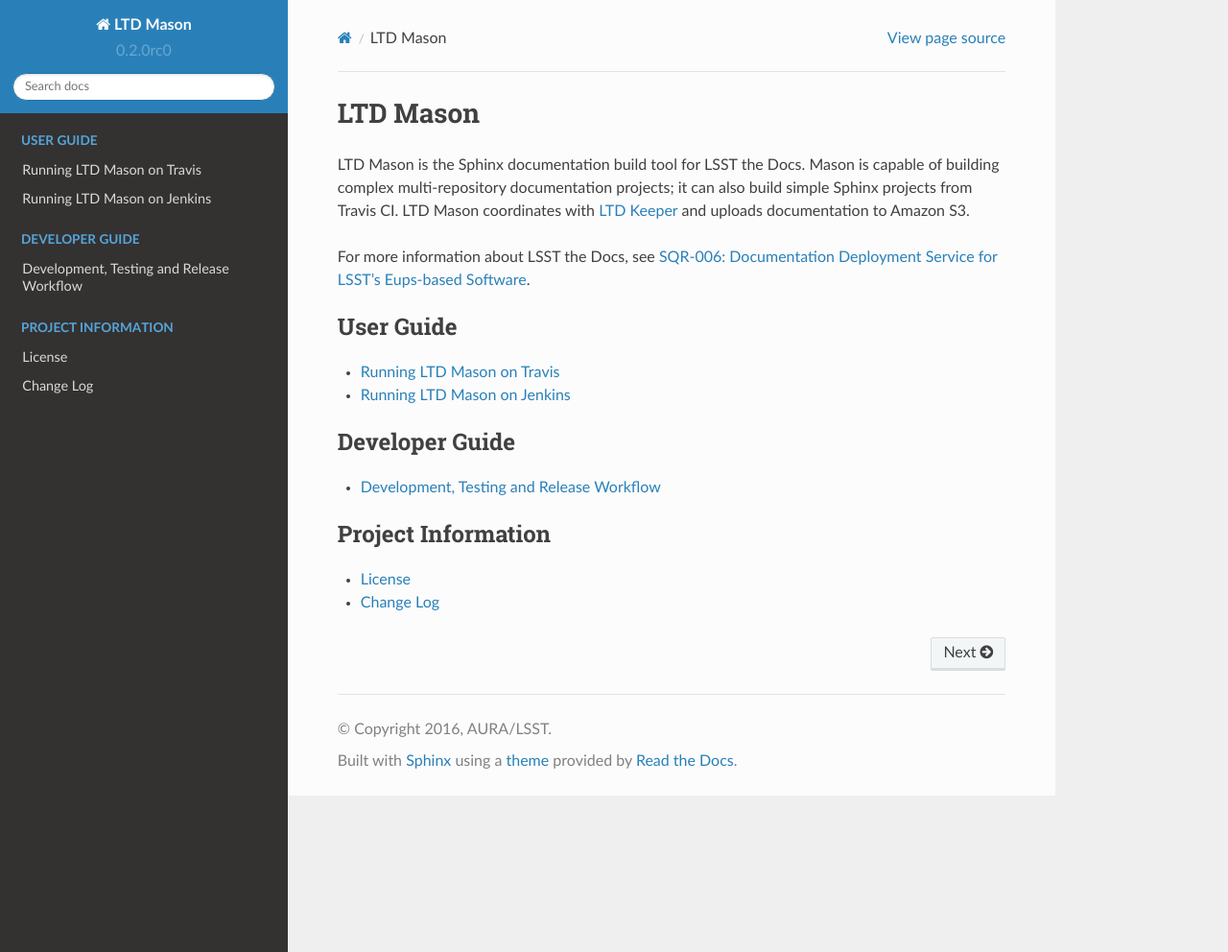
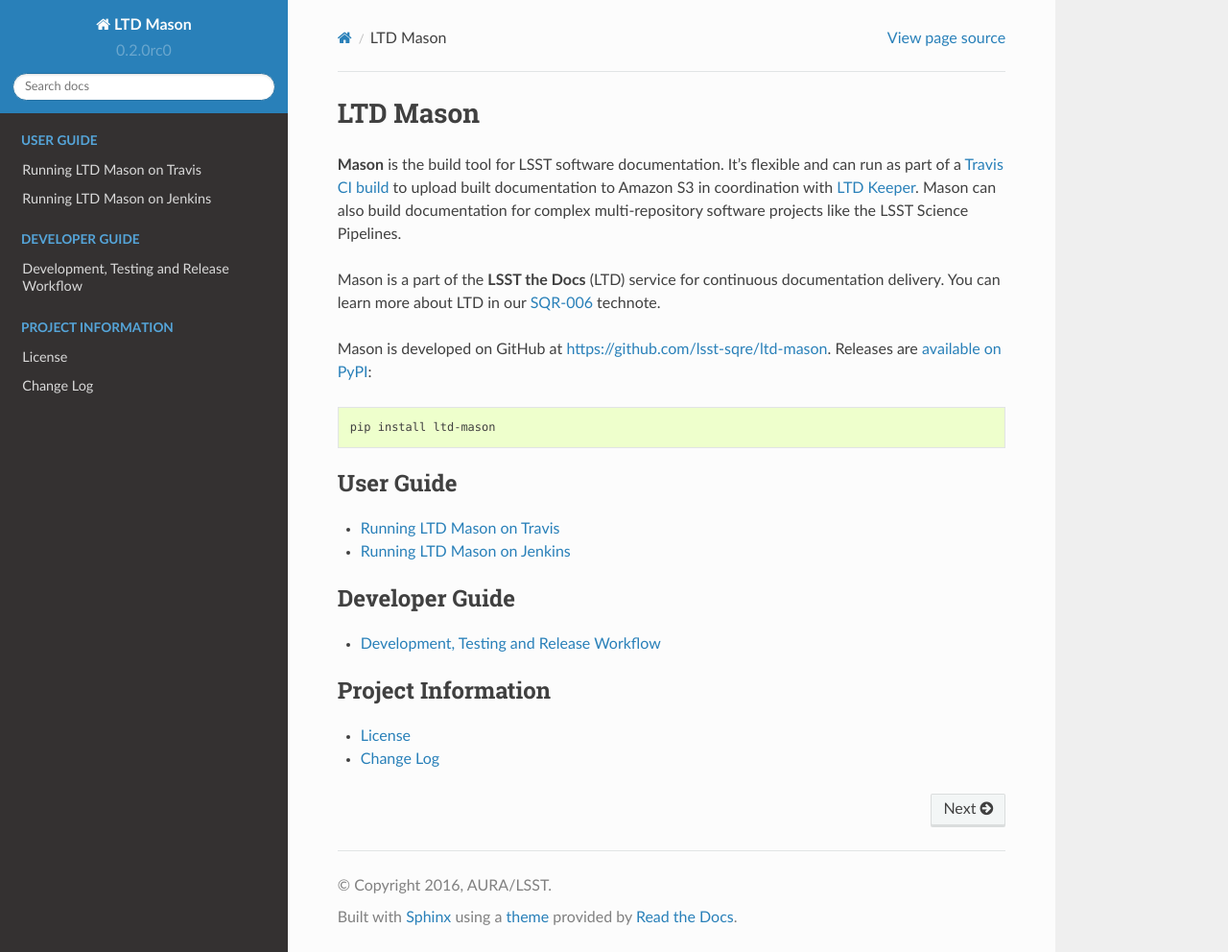
Before and after one commit to lsst-sqre/ltd-mason, a Sphinx documentation site: the page built from docs/index.rst, in a window 1280 px wide and 992 px high. Shown: the whole window at 96% size. Built offline with Sphinx 7.4.7 and the Read the Docs theme 2.0.0, drawn with Linux system fonts in a browser that asks for light colours; the version number is read from the project's files by our own code.

Commit message:
Simplify README to defer to doc site
- Move content from README
- Add PyPI badge to README
- Add Pip installation information to doc index page
- Mention GitHub repo url on doc site

```diff
--- a/docs/index.rst
+++ b/docs/index.rst
@@ -2,11 +2,19 @@
 LTD Mason
 #########
 
-LTD Mason is the Sphinx documentation build tool for LSST the Docs.
-Mason is capable of building complex multi-repository documentation projects; it can also build simple Sphinx projects from Travis CI.
-LTD Mason coordinates with `LTD Keeper <http://ltd-keeper.lsst.io>`_ and uploads documentation to Amazon S3.
+**Mason** is the build tool for LSST software documentation.
+It's flexible and can run as part of a :doc:`Travis CI build <travis>` to upload built documentation to Amazon S3 in coordination with `LTD Keeper <https://ltd-keeper.lsst.io>`_.
+Mason can also build documentation for complex multi-repository software projects like the LSST Science Pipelines.
 
-For more information about LSST the Docs, see `SQR-006: Documentation Deployment Service for LSST's Eups-based Software <http://sqr-006.lsst.io>`_.
+Mason is a part of the **LSST the Docs** (LTD) service for continuous documentation delivery.
+You can learn more about LTD in our `SQR-006 <https://sqr-006.lsst.io>`_ technote.
+
+Mason is developed on GitHub at https://github.com/lsst-sqre/ltd-mason.
+Releases are `available on PyPI <https://pypi.python.org/pypi/ltd-mason/>`_:
+
+.. code-block:: bash
+
+   pip install ltd-mason
 
 .. toctree::
    :maxdepth: 1
```
Also changed, not shown: README.rst (+13 -128 lines).
